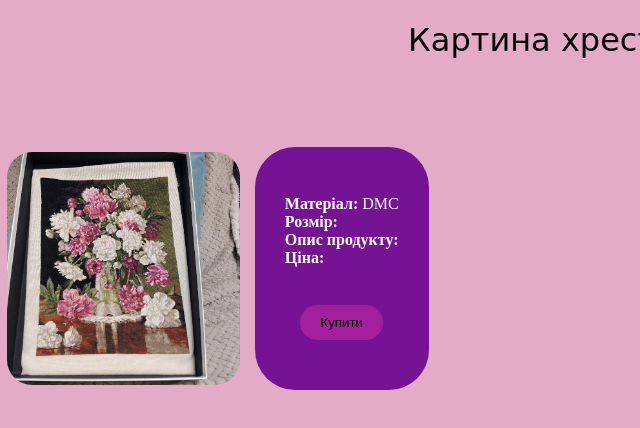
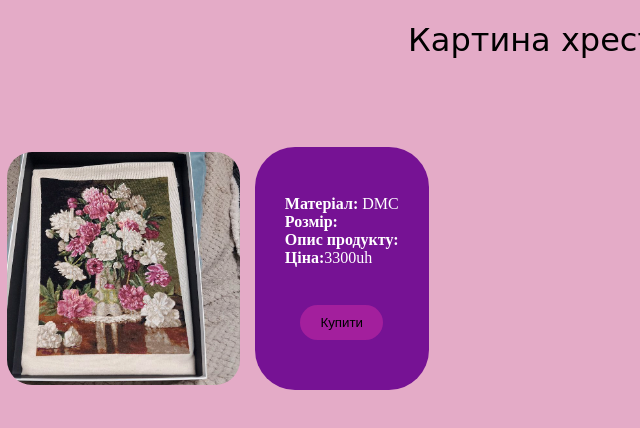
Before and after one commit to Alianshark/siteForMom, a plain HTML site: page threads9.html in a window 1280 px wide. Shown: the full height of the page, 66-706 px from the left. Drawn offline with Linux system fonts and the light colour scheme.

Commit message:
little changes

```diff
--- a/threads9.html
+++ b/threads9.html
@@ -13,7 +13,7 @@
             <strong>Матеріал:</strong> DMC <br>
             <strong>Розмір:</strong> <br>
             <strong>Опис продукту:</strong>  <br>
-            <strong>Ціна:</strong> <br>
+            <strong>Ціна:</strong>3300uh <br>
 
             <br>
             <button class="buy-button">Купити</button>
```
Also changed, not shown: threads8.html (+1 -1 lines).
